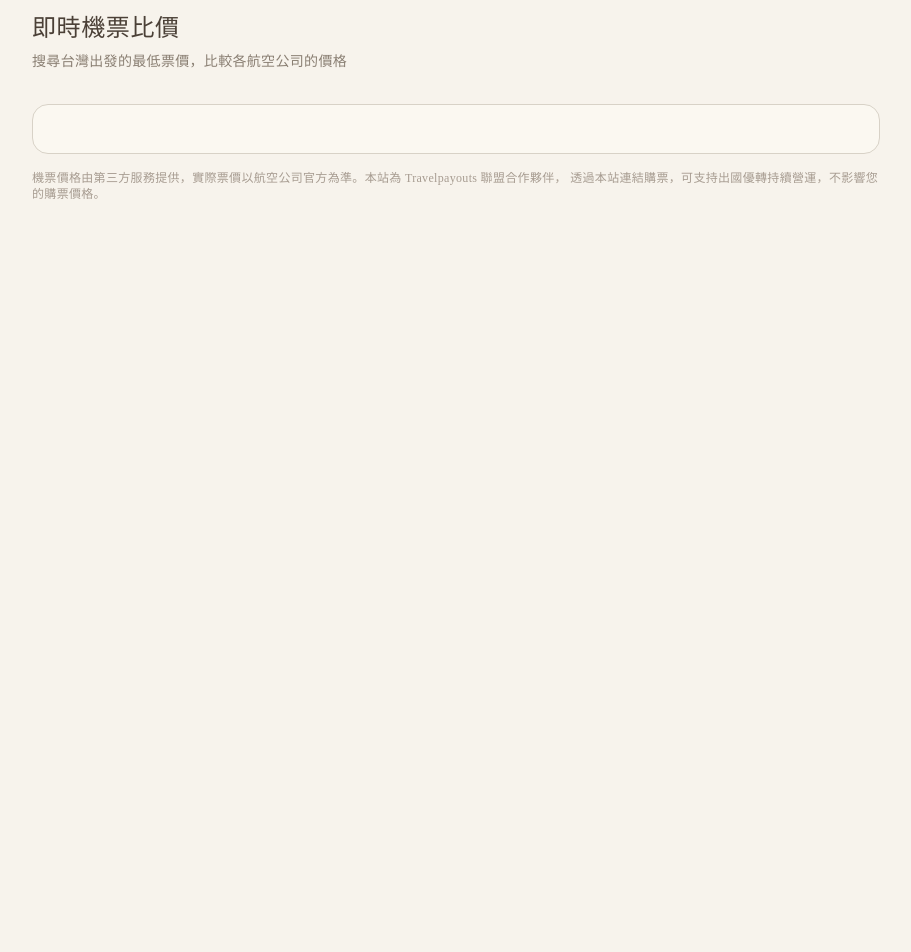
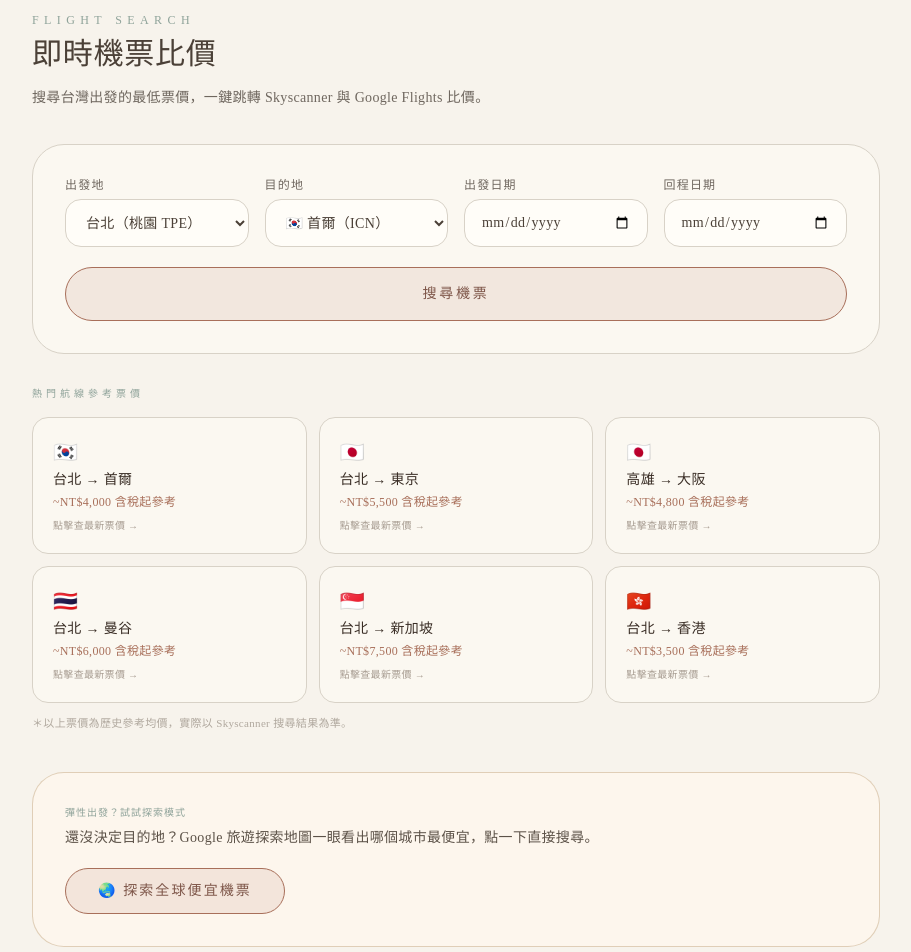
Before and after one commit to hhc42937536-cell/uturn-web, a Next.js app: page /flights in a window 1280 px wide. Shown: the part 100-1052 px from the top of the page, without its empty margins (184-1095 px from the left). Before the commit the page ends 800 px from the top, so only its background shows below. Built offline with nearby package versions, Linux system fonts and the light colour scheme.

Commit message:
feat: rewrite flights page with search form and affiliate links

```diff
--- a/app/flights/FlightsView.tsx
+++ b/app/flights/FlightsView.tsx
@@ -1,28 +1,80 @@
 "use client";
 
-import { useEffect, useRef } from "react";
+import { useState } from "react";
 import { useRouter } from "next/navigation";
 
-const WIDGET_SRC =
-  "https://tp.media/content?trs=397492&shmarker=624752&locale=zh-tw&curr=twd&powered_by=true&border_radius=10&plain=true&color_button=%23A86F5A&color_button_text=%23ffffff&color_border=%23D8D2C7&color_focused_input=%23A86F5A&color_title=%234B4037&color_input_background=%23FBF8F1&width=800&promo_id=4132&campaign_id=121";
+const ORIGINS = [
+  { code: "TPE", label: "台北（桃園 TPE）" },
+  { code: "TSA", label: "台北（松山 TSA）" },
+  { code: "KHH", label: "高雄（小港 KHH）" },
+  { code: "RMQ", label: "台中（清泉崗 RMQ）" },
+  { code: "TNN", label: "台南（TNN）" },
+];
+
+const DESTINATIONS = [
+  { code: "ICN", label: "首爾（ICN）", flag: "🇰🇷" },
+  { code: "NRT", label: "東京成田（NRT）", flag: "🇯🇵" },
+  { code: "HND", label: "東京羽田（HND）", flag: "🇯🇵" },
+  { code: "KIX", label: "大阪（KIX）", flag: "🇯🇵" },
+  { code: "OKA", label: "沖繩（OKA）", flag: "🇯🇵" },
+  { code: "BKK", label: "曼谷（BKK）", flag: "🇹🇭" },
+  { code: "SIN", label: "新加坡（SIN）", flag: "🇸🇬" },
+  { code: "HKG", label: "香港（HKG）", flag: "🇭🇰" },
+  { code: "SGN", label: "胡志明市（SGN）", flag: "🇻🇳" },
+  { code: "KUL", label: "吉隆坡（KUL）", flag: "🇲🇾" },
+];
+
+const POPULAR_ROUTES = [
+  { from: "TPE", to: "ICN", fromLabel: "台北", toLabel: "首爾", flag: "🇰🇷", price: "~NT$4,000" },
+  { from: "TPE", to: "NRT", fromLabel: "台北", toLabel: "東京", flag: "🇯🇵", price: "~NT$5,500" },
+  { from: "KHH", to: "KIX", fromLabel: "高雄", toLabel: "大阪", flag: "🇯🇵", price: "~NT$4,800" },
+  { from: "TPE", to: "BKK", fromLabel: "台北", toLabel: "曼谷", flag: "🇹🇭", price: "~NT$6,000" },
+  { from: "TPE", to: "SIN", fromLabel: "台北", toLabel: "新加坡", flag: "🇸🇬", price: "~NT$7,500" },
+  { from: "TPE", to: "HKG", fromLabel: "台北", toLabel: "香港", flag: "🇭🇰", price: "~NT$3,500" },
+];
+
+function skyscanner(origin: string, dest: string, depart: string, ret: string) {
+  const dep = depart.replace(/-/g, "");
+  const ret2 = ret.replace(/-/g, "");
+  let url = `https://www.skyscanner.com.tw/transport/flights/${origin}/${dest}`;
+  if (dep) {
+    url += `/${dep}`;
+    if (ret2) url += `/${ret2}`;
+  }
+  return url + "/?adultsv2=1&cabinclass=economy&currency=TWD&locale=zh-TW";
+}
+
+function googleFlights(origin: string, dest: string, depart: string, ret: string) {
+  let flt = `${origin}.${dest}.${depart}`;
+  if (ret) flt += `*${dest}.${origin}.${ret}`;
+  return `https://www.google.com/flights#flt=${flt};c:TWD;e:1;sd:1;t:f`;
+}
+
+const EXPLORE_URL =
+  "https://www.google.com/travel/explore?tfs=CBwQAxocagwIAhIIL20vMDRibnhyDAgEEggvbS8wMmo3MRocagwIBBIIL20vMDJqNzFyDAgCEggvbS8wNGJueEABSAFwAoIBCwj___________8BmAEBsgEEGAEgAQ&tfu=GgA&hl=zh-TW";
+
+type Result = { sky: string; gf: string; origin: string; dest: string; depart: string; ret: string };
 
 export default function FlightsView() {
   const router = useRouter();
-  const containerRef = useRef<HTMLDivElement>(null);
+  const [form, setForm] = useState({ origin: "TPE", dest: "ICN", depart: "", ret: "" });
+  const [result, setResult] = useState<Result | null>(null);
 
-  useEffect(() => {
-    if (!containerRef.current) return;
-    const script = document.createElement("script");
-    script.src = WIDGET_SRC;
-    script.async = true;
-    script.charset = "utf-8";
-    containerRef.current.appendChild(script);
-    return () => {
-      if (containerRef.current?.contains(script)) {
-        containerRef.current.removeChild(script);
-      }
-    };
-  }, []);
+  const update = (k: keyof typeof form, v: string) => setForm((p) => ({ ...p, [k]: v }));
+
+  const handleSearch = () => {
+    setResult({
+      sky: skyscanner(form.origin, form.dest, form.depart, form.ret),
+      gf: googleFlights(form.origin, form.dest, form.depart, form.ret),
+      origin: ORIGINS.find((o) => o.code === form.origin)?.label ?? form.origin,
+      dest: DESTINATIONS.find((d) => d.code === form.dest)?.label ?? form.dest,
+      depart: form.depart,
+      ret: form.ret,
+    });
+  };
+
+  const selectClass =
+    "h-12 w-full rounded-2xl border border-[#D8D2C7] bg-[#FFFDF8] px-4 text-sm font-light text-[#4B4037] outline-none focus:border-[#8FA39A]";
 
   return (
     <main className="min-h-screen bg-[#F7F3EC] text-[#4B4037]">
@@ -34,19 +86,131 @@ export default function FlightsView() {
         </div>
       </nav>
 
-      <div className="mx-auto max-w-4xl px-6 pt-28 pb-16">
+      <div className="mx-auto max-w-4xl px-6 pb-20 pt-28">
+        {/* Header */}
         <div className="mb-8">
-          <h1 className="text-2xl font-light tracking-wide">即時機票比價</h1>
-          <p className="mt-2 text-sm font-light text-[#8A7F73]">搜尋台灣出發的最低票價，比較各航空公司的價格</p>
+          <p className="mb-2 text-xs font-light uppercase tracking-[0.45em] text-[#8FA39A]">Flight Search</p>
+          <h1 className="text-3xl font-light tracking-wide">即時機票比價</h1>
+          <p className="mt-3 text-sm font-light leading-7 text-[#6F675F]">
+            搜尋台灣出發的最低票價，一鍵跳轉 Skyscanner 與 Google Flights 比價。
+          </p>
         </div>
 
-        <div className="rounded-2xl border border-[#D8D2C7] bg-[#FBF8F1] p-6 overflow-hidden">
-          <div id="tp-widget-container" ref={containerRef} />
+        {/* Search form */}
+        <div className="mb-8 rounded-[2rem] border border-[#D8D2C7] bg-[#FBF8F1] p-6 md:p-8">
+          <div className="grid gap-4 sm:grid-cols-2 lg:grid-cols-4">
+            <label className="block">
+              <span className="mb-1.5 block text-xs font-light tracking-widest text-[#6F675F]">出發地</span>
+              <select value={form.origin} onChange={(e) => update("origin", e.target.value)} className={selectClass}>
+                {ORIGINS.map((o) => <option key={o.code} value={o.code}>{o.label}</option>)}
+              </select>
+            </label>
+            <label className="block">
+              <span className="mb-1.5 block text-xs font-light tracking-widest text-[#6F675F]">目的地</span>
+              <select value={form.dest} onChange={(e) => update("dest", e.target.value)} className={selectClass}>
+                {DESTINATIONS.map((d) => <option key={d.code} value={d.code}>{d.flag} {d.label}</option>)}
+              </select>
+            </label>
+            <label className="block">
+              <span className="mb-1.5 block text-xs font-light tracking-widest text-[#6F675F]">出發日期</span>
+              <input type="date" value={form.depart} onChange={(e) => update("depart", e.target.value)} className={selectClass} />
+            </label>
+            <label className="block">
+              <span className="mb-1.5 block text-xs font-light tracking-widest text-[#6F675F]">回程日期</span>
+              <input type="date" value={form.ret} onChange={(e) => update("ret", e.target.value)} className={selectClass} />
+            </label>
+          </div>
+          <button
+            onClick={handleSearch}
+            className="mt-5 w-full rounded-full border border-[#A86F5A] bg-[#B98774]/15 py-4 text-sm font-light tracking-[0.2em] text-[#7D5548] transition hover:bg-[#B98774]/25"
+          >
+            搜尋機票
+          </button>
         </div>
 
-        <p className="mt-4 text-xs font-light text-[#A79C91]">
-          機票價格由第三方服務提供，實際票價以航空公司官方為準。本站為 Travelpayouts 聯盟合作夥伴，
-          透過本站連結購票，可支持出國優轉持續營運，不影響您的購票價格。
+        {/* Search result */}
+        {result && (
+          <div className="mb-10 rounded-[2rem] border border-[#8FA39A]/40 bg-[#F0F5F3] p-6 md:p-8">
+            <p className="mb-1 text-xs font-light uppercase tracking-widest text-[#8FA39A]">搜尋結果</p>
+            <p className="mb-5 text-sm font-light text-[#4B4037]">
+              {result.origin.split("（")[0]} → {result.dest.split("（")[0]}
+              {result.depart && <span className="ml-2 text-[#6F675F]">{result.depart}{result.ret && ` ↩ ${result.ret}`}</span>}
+            </p>
+            <div className="flex flex-wrap gap-3">
+              <a
+                href={result.sky}
+                target="_blank"
+                rel="noopener noreferrer"
+                className="flex items-center gap-2 rounded-full border border-[#A86F5A] bg-[#B98774]/15 px-7 py-3 text-sm font-light tracking-wide text-[#7D5548] transition hover:bg-[#B98774]/25"
+              >
+                🔍 Skyscanner 查票價
+              </a>
+              <a
+                href={result.gf}
+                target="_blank"
+                rel="noopener noreferrer"
+                className="flex items-center gap-2 rounded-full border border-[#D8D2C7] bg-white px-7 py-3 text-sm font-light tracking-wide text-[#6F675F] transition hover:border-[#A86F5A]/50"
+              >
+                🛫 Google Flights 比價
+              </a>
+            </div>
+          </div>
+        )}
+
+        {/* Popular routes */}
+        <div className="mb-10">
+          <h2 className="mb-4 text-[10px] font-light uppercase tracking-[0.4em] text-[#8FA39A]">熱門航線參考票價</h2>
+          <div className="grid gap-3 sm:grid-cols-2 lg:grid-cols-3">
+            {POPULAR_ROUTES.map((r) => (
+              <a
+                key={r.to}
+                href={skyscanner(r.from, r.to, "", "")}
+                target="_blank"
+                rel="noopener noreferrer"
+                className="rounded-2xl border border-[#D8D2C7] bg-[#FBF8F1] p-5 transition hover:border-[#A86F5A]/40 hover:bg-[#FFFDF8]"
+              >
+                <div className="mb-1 text-xl">{r.flag}</div>
+                <div className="text-sm font-light tracking-wide text-[#3A2E26]">{r.fromLabel} → {r.toLabel}</div>
+                <div className="mt-1 text-xs font-light text-[#A86F5A]">{r.price} 含稅起參考</div>
+                <div className="mt-2 text-[10px] font-light text-[#A79C91]">點擊查最新票價 →</div>
+              </a>
+            ))}
+          </div>
+          <p className="mt-3 text-[11px] font-light text-[#B0A89E]">
+            ＊以上票價為歷史參考均價，實際以 Skyscanner 搜尋結果為準。
+          </p>
+        </div>
+
+        {/* Explore */}
+        <div className="mb-10 rounded-[2rem] border border-[#C4A882]/50 bg-[#FDF6ED] p-6 md:p-8">
+          <div className="mb-1 text-[10px] font-light uppercase tracking-widest text-[#8FA39A]">彈性出發？試試探索模式</div>
+          <p className="mb-4 text-sm font-light leading-7 text-[#5C5248]">
+            還沒決定目的地？Google 旅遊探索地圖一眼看出哪個城市最便宜，點一下直接搜尋。
+          </p>
+          <a
+            href={EXPLORE_URL}
+            target="_blank"
+            rel="noopener noreferrer"
+            className="inline-block rounded-full border border-[#A86F5A] bg-[#B98774]/15 px-8 py-3 text-sm font-light tracking-[0.15em] text-[#7D5548] transition hover:bg-[#B98774]/25"
+          >
+            🌏 探索全球便宜機票
+          </a>
+        </div>
+
+        {/* CTA */}
+        <div className="rounded-[2rem] border border-[#D8D2C7] bg-[#FBF8F1] p-8 text-center">
+          <p className="mb-2 text-sm font-light tracking-wide text-[#6F675F]">訂好機票了？</p>
+          <p className="mb-6 text-xs font-light text-[#A79C91]">讓 AI 把剩下的行程一起規劃好</p>
+          <button
+            onClick={() => router.push("/")}
+            className="rounded-full border border-[#A86F5A] bg-[#B98774]/15 px-10 py-3.5 text-sm font-light tracking-[0.2em] text-[#7D5548] transition hover:bg-[#B98774]/25"
+          >
+            立即規劃行程
+          </button>
+        </div>
+
+        <p className="mt-6 text-xs font-light text-[#A79C91]">
+          本站為 Travelpayouts 聯盟合作夥伴，透過本站連結購票可支持出國優轉持續營運，不影響您的購票價格。
         </p>
       </div>
     </main>
```
